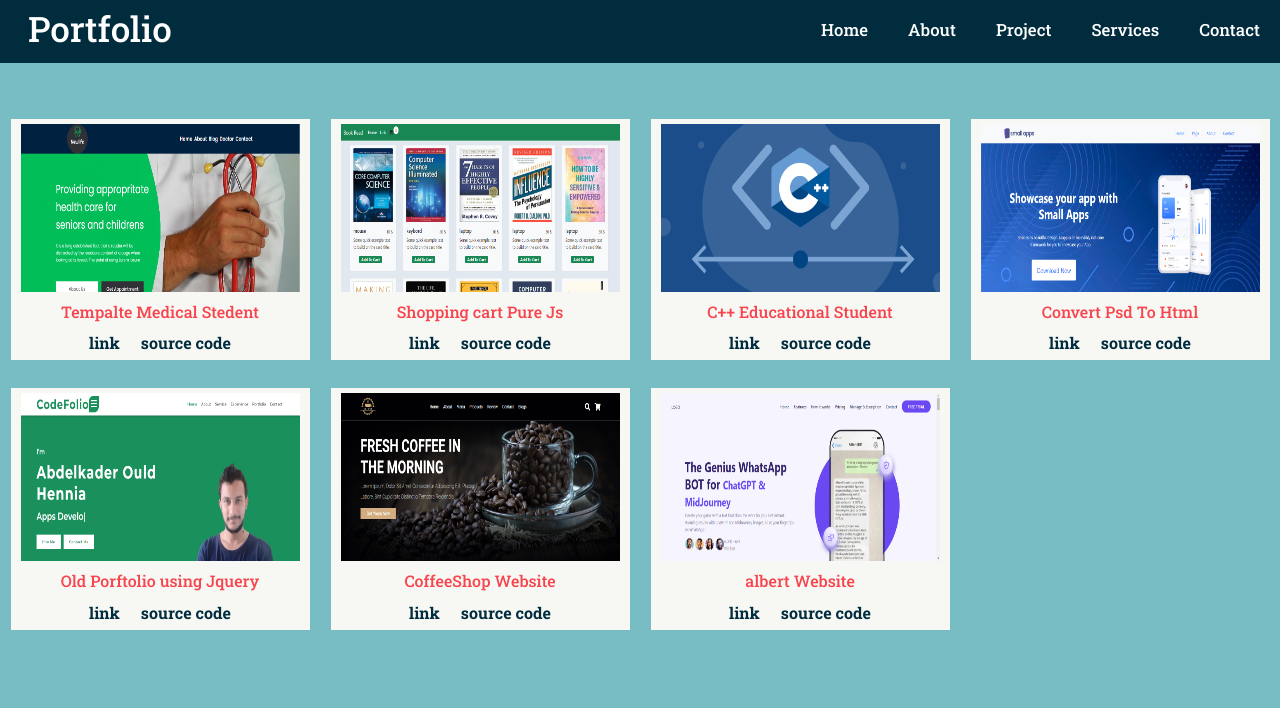
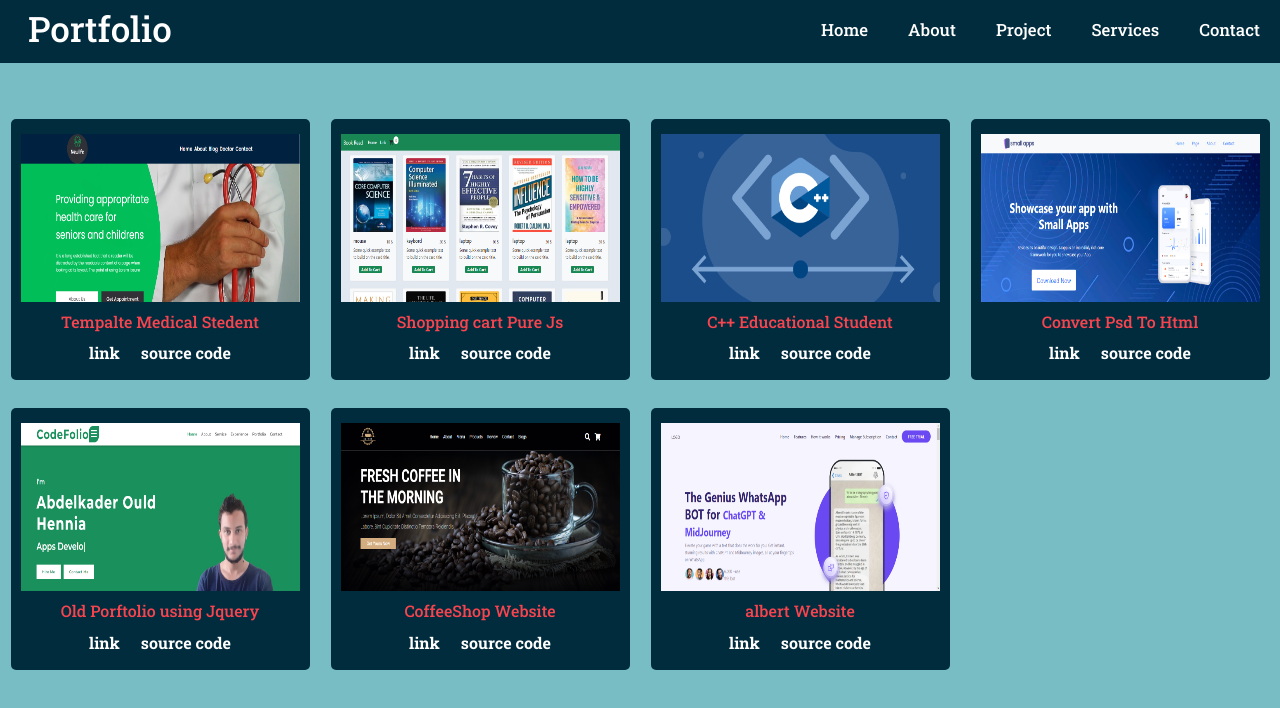
Before and after one commit to Kader1680/Potfolio-Website, a React (Create React App) app in the folder app/: page /Potfolio-Website/Project in a window 1280 px wide. Shown: the top 708 px of the page. Built offline with nearby package versions, Linux system fonts and the light colour scheme.

Commit message:
add serivice

```diff
--- a/app/src/component/about/about.css
+++ b/app/src/component/about/about.css
@@ -1,5 +1,9 @@
 body{
     background-color: #78bCC4;
+}
+.about{
+    width: 100%;
+    padding-top: 4rem;
 }
 .DataPersonel  h3{
     font-weight: bolder;
@@ -12,26 +16,31 @@ body{
     margin-left: 9px;
 }
 .DataPersonel span{
-    color: black;
+    color: #002C3E;
     font-size: 16px;
 }
 .right h3{
     font-weight: bolder;
     font-size: 1.5rem;
-    color: white;
+    color: #f7444e;
     text-decoration-line: underline;
     -moz-text-decoration-line: underline;
 }
-.right p{
+/* .right p{
     font-size: 20px;
-    color: black;
+    color: #f7444e;
 
-}
+} */
 .left img{
     width: 300px;
     height: 300px;
     margin: auto;
     display: block;
+    border-radius: 50%;
+    -webkit-border-radius: 50%;
+    -moz-border-radius: 50%;
+    -ms-border-radius: 50%;
+    -o-border-radius: 50%;
 }
 
 @media(max-width: 767px){
@@ -39,6 +48,11 @@ body{
         width: 96%;
         margin: auto;
         text-align: start;
+    }
+    .description{
+        width: 90%;
+        display: block;
+        margin: auto;
     }
 }
 @media(min-width: 767px){
--- a/app/src/component/navbar/navbar.css
+++ b/app/src/component/navbar/navbar.css
@@ -1,10 +1,13 @@
-
+nav{
+    position: fixed;
+}
 .navbar {
     background-color: #002C3E;
     display: flex;
     justify-content: space-around;
     align-items: center;
     width: 100%;
+
 }
 .Title{
 
--- a/app/src/component/project/field.css
+++ b/app/src/component/project/field.css
@@ -13,14 +13,18 @@
 }
 .feild{
     text-align: center;
-    background-color: rgb(74, 42, 255);
 
 }
 .feild .square{
-    background-color: #f7f8f3;
+    background-color: #002C3E;
     width: 100%;
-    padding: 5px 10px;
+    padding: 15px 10px;
     margin: 1rem 0;
+    border-radius: 5px;
+    -webkit-border-radius: 5px;
+    -moz-border-radius: 5px;
+    -ms-border-radius: 5px;
+    -o-border-radius: 5px;
 }
 
 .square h3{
@@ -32,5 +36,5 @@
 
 .square a{
     font-size: 16px;
-    color: #002C3E;
+    color: white;
 }
```
